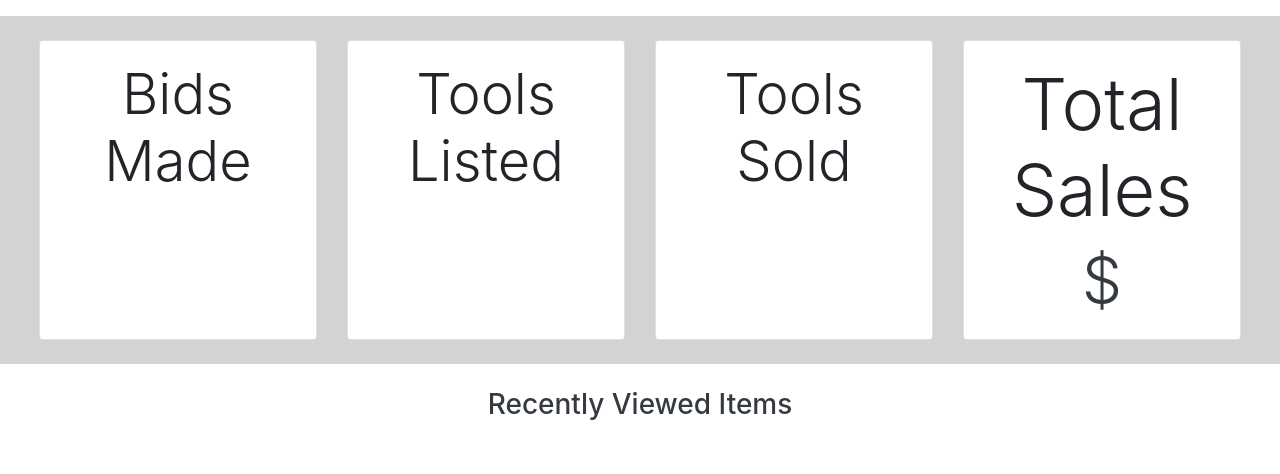
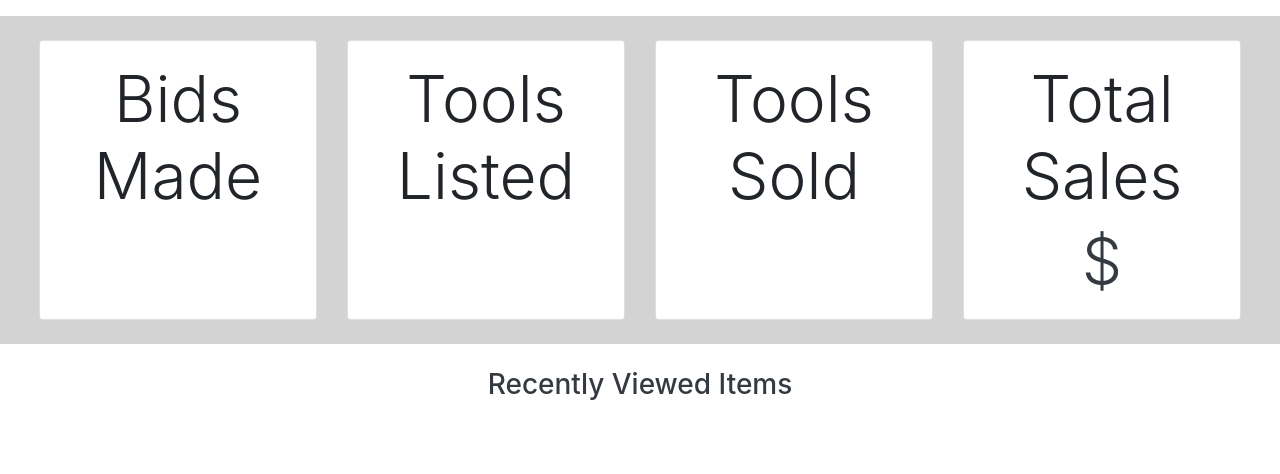
Before and after one commit to dcwilli/dustygarage, a Flask app: template marketplace/templates/userdash/maindash.html in a window 1280 px wide. Shown: the part 215-689 px from the top of the page. Run offline with Flask 2, Linux system fonts and the light colour scheme; the template is opened without the code that fills it, so the values that code supplies are empty; some libraries are stand-ins or nearby versions.

Commit message:
maindash fontsize all top cards update

```diff
--- a/marketplace/templates/userdash/maindash.html
+++ b/marketplace/templates/userdash/maindash.html
@@ -56,7 +56,7 @@
                     <div class="card-deck mx-auto px-4 py-4">
                         <div class="card">
                             <div class="card-body">
-                                <h1 class="card-text display-4">Bids Made </h1>
+                                <h1 style="font-size:5vw" class="card-text display-4">Bids Made </h1>
                                 <a href="{{'/userdash/userbids/{}'.format(current_user.id)}}" <h5
                                     class="card-title display-2 text-decoration-none text-dark text-center">{{bid_length}}
                                     </h5></a>
@@ -66,7 +66,7 @@
 
                         <div class="card">
                             <div class="card-body">
-                                <h1 class="card-text display-4">Tools Listed </h1>
+                                <h1 style="font-size:5vw" class="card-text display-4">Tools Listed </h1>
                                 <a href="{{'/userdash/userselling/{}'.format(current_user.id)}}" <h5
                                     class="card-title display-2 text-decoration-none text-dark text-center">{{tool_length}}
                                     </h5></a>
@@ -77,7 +77,7 @@
 
                         <div class="card text-center">
                             <div class="card-body">
-                                <h1 class="card-text display-4">Tools Sold </h1>
+                                <h1 style="font-size:5vw" class="card-text display-4">Tools Sold </h1>
                                 <a href="{{'/userdash/userselling/{}'.format(current_user.id)}}" <h5 class="card-title
                                     display-2 text-decoration-none text-dark text-center">{{sold_length}}
                                     </h5></a>
@@ -86,7 +86,7 @@
 
                         <div class="card text-center">
                             <div class="card-body">
-                                <h1 class="card-text display-3">Total Sales</h1>
+                                <h1 style="font-size:5vw" class="card-text display-3">Total Sales</h1>
                                 <a href="{{'/userdash/userselling/{}'.format(current_user.id)}}" <h5
                                     style="font-size:5vw" class="card-title
                                         display-2 text-decoration-none text-dark text-center">${{total}}
```
